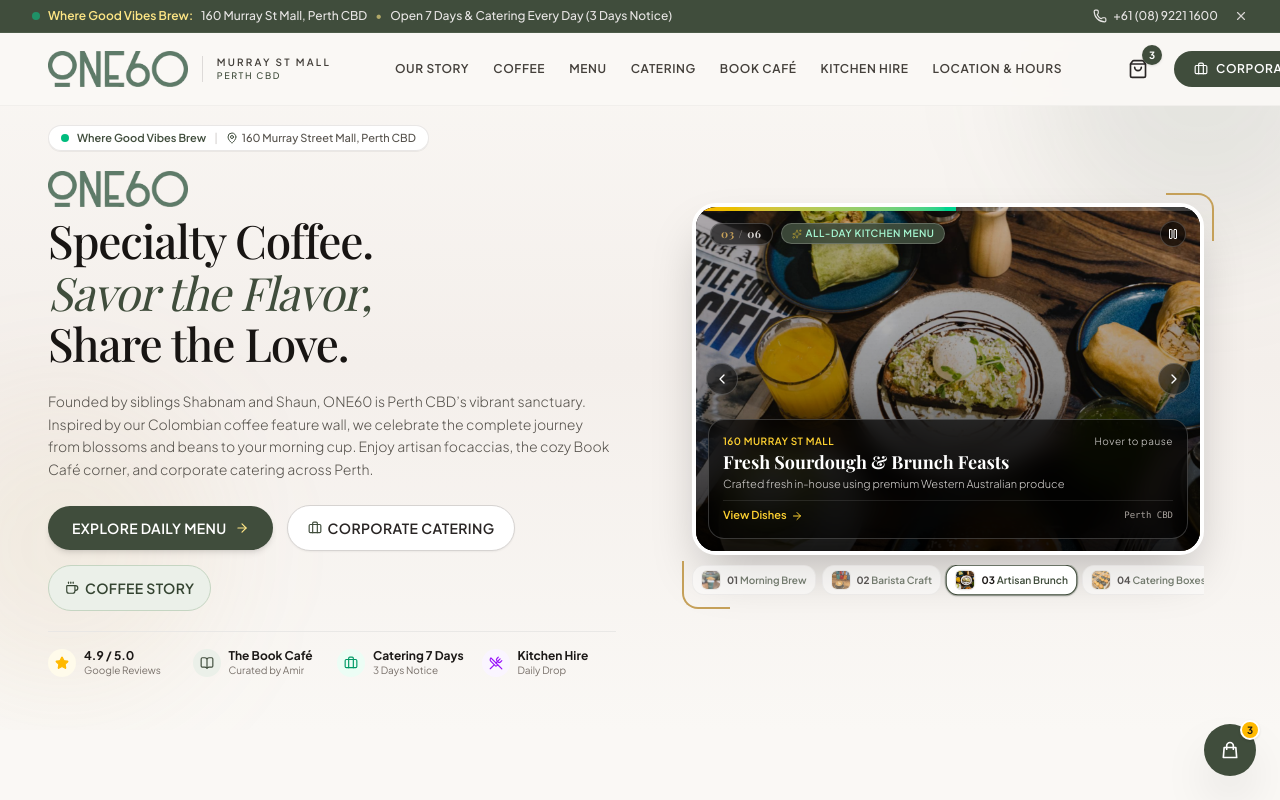
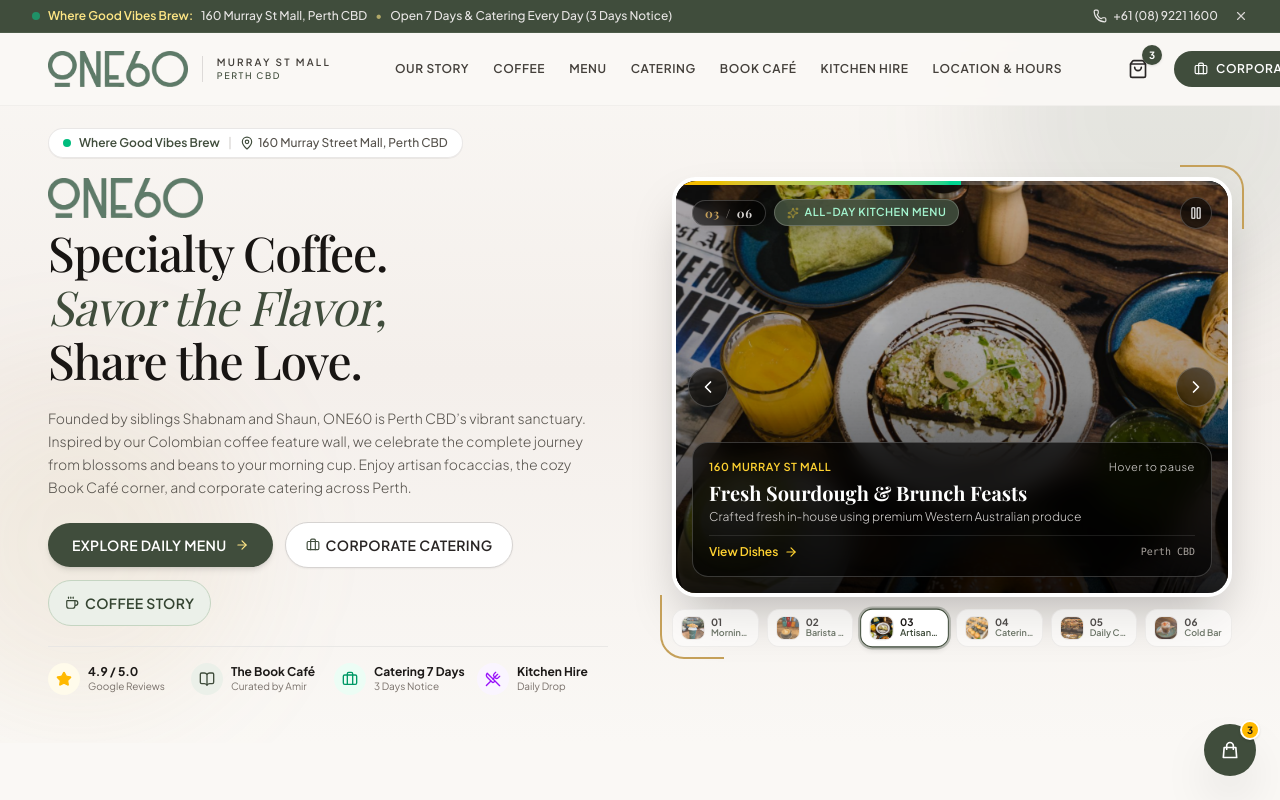
Before and after one commit to Rohit22o9/one-60, a React (Vite) app: page / in a window 1280 px wide. Shown: the top 800 px of the page. Built offline with nearby package versions, Linux system fonts and the light colour scheme; a web font is replaced by a local one.

Commit message:
Perfect Hero proportions: expand slideshow to aspect-4/3 to fill blank space, add 6-column full-width thumbnail grid, and align bottom baseline with trust badges

```diff
--- a/src/components/Hero.jsx
+++ b/src/components/Hero.jsx
@@ -126,20 +126,21 @@ export default function Hero({ onOpenCatering, onOpenKitchen }) {
   };
 
   return (
-    <section className="relative pt-24 pb-8 sm:pt-28 sm:pb-10 lg:pt-28 lg:pb-10 min-h-[calc(100vh-60px)] lg:min-h-[calc(100vh-70px)] flex flex-col justify-center overflow-hidden bg-gradient-to-b from-[#FAF8F5] via-[#F4EFEB] to-[#FAF8F5]">
+    <section className="relative pt-24 pb-8 sm:pt-28 sm:pb-10 lg:pt-32 lg:pb-12 min-h-[calc(100vh-60px)] flex flex-col justify-center overflow-hidden bg-gradient-to-b from-[#FAF8F5] via-[#F4EFEB] to-[#FAF8F5]">
 
       {/* Background Decorative Accents */}
-      <div className="absolute top-0 right-0 -mr-20 -mt-20 w-80 h-80 bg-[#404D3C]/10 rounded-full blur-3xl pointer-events-none" />
-      <div className="absolute bottom-10 left-0 -ml-20 w-72 h-72 bg-[#C5A059]/10 rounded-full blur-3xl pointer-events-none" />
+      <div className="absolute top-0 right-0 -mr-20 -mt-20 w-96 h-96 bg-[#404D3C]/10 rounded-full blur-3xl pointer-events-none" />
+      <div className="absolute bottom-10 left-0 -ml-20 w-80 h-80 bg-[#C5A059]/10 rounded-full blur-3xl pointer-events-none" />
 
       <div className="max-w-[1400px] w-full mx-auto px-4 sm:px-8 lg:px-12 relative z-10 my-auto">
-        <div className="grid grid-cols-1 lg:grid-cols-12 gap-8 lg:gap-12 items-center">
+        <div className="grid grid-cols-1 lg:grid-cols-12 gap-8 lg:gap-12 xl:gap-16 items-center">
 
-          {/* Left Column: Editorial Headline & Actions (Compact fit above fold) */}
-          <div className="lg:col-span-6 space-y-4 sm:space-y-5">
+          {/* Left Column: Editorial Headline & Actions */}
+          <div className="lg:col-span-6 space-y-4 sm:space-y-5 flex flex-col justify-between">
 
             {/* Location Pill & Operating Status */}
-            <div className="inline-flex items-center gap-2 px-3 py-1 rounded-full bg-white/95 border border-stone-200/90 shadow-2xs text-[11px] font-medium text-stone-700 backdrop-blur-xs">
+            <div>
+              <div className="inline-flex items-center gap-2 px-3.5 py-1.5 rounded-full bg-white/95 border border-stone-200/90 shadow-2xs text-[11px] sm:text-xs font-medium text-stone-700 backdrop-blur-xs">
                 <span className="flex h-2 w-2 relative">
                   <span className="animate-ping absolute inline-flex h-full w-full rounded-full bg-emerald-400 opacity-75"></span>
                   <span className="relative inline-flex rounded-full h-2 w-2 bg-emerald-500"></span>
@@ -147,20 +148,21 @@ export default function Hero({ onOpenCatering, onOpenKitchen }) {
                 <span className="font-semibold text-[#404D3C]">Where Good Vibes Brew</span>
                 <span className="text-stone-300">|</span>
                 <span className="flex items-center gap-1 text-stone-600">
-                <MapPin className="w-3 h-3 text-[#404D3C]" />
+                  <MapPin className="w-3.5 h-3.5 text-[#404D3C]" />
                   160 Murray Street Mall, Perth CBD
                 </span>
+              </div>
             </div>
 
             {/* Main Headline with Official Brand */}
             <div>
-              <div className="mb-1.5">
+              <div className="mb-2">
                 <Logo
                   variant="dark"
-                  className="h-8 sm:h-9 w-auto mb-2"
+                  className="h-9 sm:h-10 w-auto mb-2"
                 />
               </div>
-              <h1 className="font-serif text-3xl sm:text-4xl lg:text-[42px] xl:text-[46px] font-medium tracking-tight text-[#181513] leading-[1.12]">
+              <h1 className="font-serif text-3xl sm:text-4xl lg:text-[44px] xl:text-[48px] font-medium tracking-tight text-[#181513] leading-[1.12]">
                 Specialty Coffee. <br />
                 <span className="italic font-normal text-[#404D3C]">Savor the Flavor,</span> <br />
                 Share the Love.
@@ -172,11 +174,11 @@ export default function Hero({ onOpenCatering, onOpenKitchen }) {
               Founded by siblings Shabnam and Shaun, ONE60 is Perth CBD’s vibrant sanctuary. Inspired by our Colombian coffee feature wall, we celebrate the complete journey from blossoms and beans to your morning cup. Enjoy artisan focaccias, the cozy Book Café corner, and corporate catering across Perth.
             </p>
 
-            {/* Action Buttons */}
-            <div className="pt-1 flex flex-wrap items-center gap-2.5 sm:gap-3.5">
+            {/* Action Buttons: Clean 3-button layout */}
+            <div className="pt-1 flex flex-wrap items-center gap-2.5 sm:gap-3">
               <a
                 href="#menu"
-                className="inline-flex items-center gap-2 px-5 py-2.5 sm:px-6 sm:py-3 rounded-full bg-[#404D3C] text-white text-xs sm:text-sm font-semibold tracking-wide uppercase hover:bg-[#2f392c] shadow-md hover:shadow-xl transition-all duration-300"
+                className="inline-flex items-center gap-2 px-5 py-2.5 sm:px-6 sm:py-3 rounded-full bg-[#404D3C] text-white text-xs sm:text-sm font-semibold tracking-wide uppercase hover:bg-[#2f392c] shadow-md hover:shadow-xl transition-all duration-300 whitespace-nowrap"
               >
                 <span>Explore Daily Menu</span>
                 <ArrowRight className="w-3.5 h-3.5 text-amber-200" />
@@ -184,7 +186,7 @@ export default function Hero({ onOpenCatering, onOpenKitchen }) {
 
               <button
                 onClick={onOpenCatering}
-                className="inline-flex items-center gap-1.5 px-4 py-2.5 sm:px-5 sm:py-3 rounded-full bg-white border border-stone-300 text-stone-800 text-xs sm:text-sm font-semibold tracking-wide uppercase hover:bg-stone-50 hover:border-stone-400 shadow-xs transition-all duration-300 cursor-pointer"
+                className="inline-flex items-center gap-1.5 px-4 py-2.5 sm:px-5 sm:py-3 rounded-full bg-white border border-stone-300 text-stone-800 text-xs sm:text-sm font-semibold tracking-wide uppercase hover:bg-stone-50 hover:border-stone-400 shadow-xs transition-all duration-300 cursor-pointer whitespace-nowrap"
               >
                 <Briefcase className="w-3.5 h-3.5 text-[#404D3C]" />
                 <span>Corporate Catering</span>
@@ -192,18 +194,18 @@ export default function Hero({ onOpenCatering, onOpenKitchen }) {
 
               <a
                 href="#coffee"
-                className="hidden sm:inline-flex items-center gap-1.5 px-4 py-2.5 sm:px-4 sm:py-3 rounded-full bg-[#EBF0E9] border border-[#C5D5C2] text-[#344431] text-xs sm:text-sm font-semibold tracking-wide uppercase hover:bg-[#dfe8dc] transition-all duration-300"
+                className="inline-flex items-center gap-1.5 px-4 py-2.5 sm:px-4 sm:py-3 rounded-full bg-[#EBF0E9] border border-[#C5D5C2] text-[#344431] text-xs sm:text-sm font-semibold tracking-wide uppercase hover:bg-[#dfe8dc] transition-all duration-300 whitespace-nowrap"
               >
                 <Coffee className="w-3.5 h-3.5" />
                 <span>Coffee Story</span>
               </a>
             </div>
 
-            {/* Highlight Badges / Quick Trust Factors (Compact) */}
-            <div className="pt-4 border-t border-stone-200/80 grid grid-cols-2 sm:grid-cols-4 gap-2.5 text-stone-700">
+            {/* Highlight Badges / Quick Trust Factors (Aligned with right column bottom) */}
+            <div className="pt-4 border-t border-stone-200/80 grid grid-cols-2 sm:grid-cols-4 gap-3 text-stone-700">
               <div className="flex items-center gap-2">
-                <div className="w-7 h-7 rounded-full bg-amber-50 flex items-center justify-center text-amber-700 shrink-0">
-                  <Star className="w-3.5 h-3.5 fill-amber-400 text-amber-400" />
+                <div className="w-8 h-8 rounded-full bg-amber-50 flex items-center justify-center text-amber-700 shrink-0">
+                  <Star className="w-4 h-4 fill-amber-400 text-amber-400" />
                 </div>
                 <div>
                   <div className="text-xs font-bold text-stone-900 leading-tight">4.9 / 5.0</div>
@@ -212,8 +214,8 @@ export default function Hero({ onOpenCatering, onOpenKitchen }) {
               </div>
 
               <div className="flex items-center gap-2">
-                <div className="w-7 h-7 rounded-full bg-[#EBF0E9] flex items-center justify-center text-[#404D3C] shrink-0">
-                  <BookOpen className="w-3.5 h-3.5 text-[#404D3C]" />
+                <div className="w-8 h-8 rounded-full bg-[#EBF0E9] flex items-center justify-center text-[#404D3C] shrink-0">
+                  <BookOpen className="w-4 h-4 text-[#404D3C]" />
                 </div>
                 <div>
                   <div className="text-xs font-bold text-stone-900 leading-tight">The Book Café</div>
@@ -222,8 +224,8 @@ export default function Hero({ onOpenCatering, onOpenKitchen }) {
               </div>
 
               <div className="flex items-center gap-2">
-                <div className="w-7 h-7 rounded-full bg-emerald-50 flex items-center justify-center text-emerald-700 shrink-0">
-                  <Briefcase className="w-3.5 h-3.5 text-emerald-600" />
+                <div className="w-8 h-8 rounded-full bg-emerald-50 flex items-center justify-center text-emerald-700 shrink-0">
+                  <Briefcase className="w-4 h-4 text-emerald-600" />
                 </div>
                 <div>
                   <div className="text-xs font-bold text-stone-900 leading-tight">Catering 7 Days</div>
@@ -235,8 +237,8 @@ export default function Hero({ onOpenCatering, onOpenKitchen }) {
                 onClick={onOpenKitchen}
                 className="flex items-center gap-2 cursor-pointer group"
               >
-                <div className="w-7 h-7 rounded-full bg-purple-50 group-hover:bg-purple-100 flex items-center justify-center text-purple-700 shrink-0 transition-colors">
-                  <UtensilsCrossed className="w-3.5 h-3.5 text-purple-600" />
+                <div className="w-8 h-8 rounded-full bg-purple-50 group-hover:bg-purple-100 flex items-center justify-center text-purple-700 shrink-0 transition-colors">
+                  <UtensilsCrossed className="w-4 h-4 text-purple-600" />
                 </div>
                 <div>
                   <div className="text-xs font-bold text-stone-900 group-hover:text-purple-700 transition-colors leading-tight">Kitchen Hire</div>
@@ -247,17 +249,17 @@ export default function Hero({ onOpenCatering, onOpenKitchen }) {
 
           </div>
 
-          {/* Right Column: COMPACT FIT SLIDESHOW (Fits 100% on 1st screen) */}
+          {/* Right Column: FULL-HEIGHT BALANCED SLIDESHOW (Properly fills vertical & horizontal space) */}
           <div className="lg:col-span-6 relative">
-            <div className="relative mx-auto max-w-md lg:max-w-lg">
+            <div className="relative w-full">
 
               {/* Decorative Corner Accents */}
-              <div className="absolute -top-2.5 -right-2.5 w-12 h-12 border-t-2 border-r-2 border-[#C5A059] rounded-tr-2xl pointer-events-none z-20" />
-              <div className="absolute -bottom-2.5 -left-2.5 w-12 h-12 border-b-2 border-l-2 border-[#C5A059] rounded-bl-2xl pointer-events-none z-20" />
+              <div className="absolute -top-3 -right-3 w-16 h-16 border-t-2 border-r-2 border-[#C5A059] rounded-tr-3xl pointer-events-none z-20" />
+              <div className="absolute -bottom-3 -left-3 w-16 h-16 border-b-2 border-l-2 border-[#C5A059] rounded-bl-3xl pointer-events-none z-20" />
 
-              {/* Main Showcase Viewport: Compact aspect-[16/11] with max-height constraint */}
+              {/* Main Showcase Viewport: aspect-[4/3] with generous height matching the left column */}
               <div
-                className="relative rounded-3xl overflow-hidden shadow-2xl border-4 border-white aspect-[16/11] max-h-[380px] sm:max-h-[410px] lg:max-h-[430px] w-full bg-stone-950 group"
+                className="relative rounded-3xl overflow-hidden shadow-2xl border-4 border-white aspect-[4/3] max-h-[440px] sm:max-h-[470px] lg:max-h-[490px] w-full bg-stone-950 group"
                 onMouseEnter={() => setIsPlaying(false)}
                 onMouseLeave={() => setIsPlaying(true)}
               >
@@ -294,16 +296,16 @@ export default function Hero({ onOpenCatering, onOpenKitchen }) {
                 </div>
 
                 {/* Glass Header Bar: Counter, Tag & Play/Pause */}
-                <div className="absolute top-3.5 inset-x-3.5 z-30 flex items-center justify-between pointer-events-auto">
+                <div className="absolute top-4 inset-x-4 z-30 flex items-center justify-between pointer-events-auto">
                   <div className="flex items-center gap-2">
-                    <span className="px-2.5 py-0.5 rounded-full bg-black/60 backdrop-blur-md text-white text-[11px] font-serif font-bold tracking-wider border border-white/20 flex items-center gap-1 shadow-md">
+                    <span className="px-3 py-1 rounded-full bg-black/60 backdrop-blur-md text-white text-xs font-serif font-bold tracking-wider border border-white/20 flex items-center gap-1.5 shadow-lg">
                       <span className="text-[#C5A059]">0{currentSlide + 1}</span>
                       <span className="text-stone-400">/</span>
                       <span className="text-stone-300">0{slides.length}</span>
                     </span>
 
-                    <span className="inline-flex px-2.5 py-0.5 rounded-full bg-[#404D3C]/90 backdrop-blur-md text-emerald-200 text-[10px] font-semibold uppercase tracking-wider border border-white/20 items-center gap-1 shadow-md">
-                      <Sparkles className="w-2.5 h-2.5 text-amber-300 animate-pulse" />
+                    <span className="inline-flex px-3 py-1 rounded-full bg-[#404D3C]/90 backdrop-blur-md text-emerald-200 text-[11px] font-semibold uppercase tracking-wider border border-white/20 items-center gap-1.5 shadow-lg">
+                      <Sparkles className="w-3 h-3 text-amber-300 animate-pulse" />
                       <span>{slides[currentSlide].tag}</span>
                     </span>
                   </div>
@@ -311,11 +313,11 @@ export default function Hero({ onOpenCatering, onOpenKitchen }) {
                   <button
                     type="button"
                     onClick={togglePlayPause}
-                    className="p-1.5 rounded-full bg-black/60 hover:bg-black/80 backdrop-blur-md text-white border border-white/20 shadow-md transition-transform hover:scale-110 cursor-pointer"
+                    className="p-2 rounded-full bg-black/60 hover:bg-black/80 backdrop-blur-md text-white border border-white/20 shadow-lg transition-transform hover:scale-110 cursor-pointer"
                     title={isPlaying ? "Pause Slideshow" : "Resume Slideshow"}
                     aria-label={isPlaying ? "Pause Slideshow" : "Resume Slideshow"}
                   >
-                    {isPlaying ? <Pause className="w-3 h-3" /> : <Play className="w-3 h-3 fill-current" />}
+                    {isPlaying ? <Pause className="w-3.5 h-3.5" /> : <Play className="w-3.5 h-3.5 fill-current" />}
                   </button>
                 </div>
 
@@ -323,47 +325,47 @@ export default function Hero({ onOpenCatering, onOpenKitchen }) {
                 <button
                   type="button"
                   onClick={handlePrev}
-                  className="absolute left-2.5 top-1/2 -translate-y-1/2 z-30 w-8 h-8 rounded-full bg-black/50 hover:bg-[#404D3C] backdrop-blur-md text-white flex items-center justify-center transition-all border border-white/20 cursor-pointer hover:scale-110 shadow-lg"
+                  className="absolute left-3 top-1/2 -translate-y-1/2 z-30 w-10 h-10 rounded-full bg-black/50 hover:bg-[#404D3C] backdrop-blur-md text-white flex items-center justify-center transition-all border border-white/20 cursor-pointer hover:scale-110 shadow-xl"
                   aria-label="Previous Slide"
                 >
-                  <ChevronLeft className="w-4 h-4" />
+                  <ChevronLeft className="w-5 h-5" />
                 </button>
 
                 <button
                   type="button"
                   onClick={handleNext}
-                  className="absolute right-2.5 top-1/2 -translate-y-1/2 z-30 w-8 h-8 rounded-full bg-black/50 hover:bg-[#404D3C] backdrop-blur-md text-white flex items-center justify-center transition-all border border-white/20 cursor-pointer hover:scale-110 shadow-lg"
+                  className="absolute right-3 top-1/2 -translate-y-1/2 z-30 w-10 h-10 rounded-full bg-black/50 hover:bg-[#404D3C] backdrop-blur-md text-white flex items-center justify-center transition-all border border-white/20 cursor-pointer hover:scale-110 shadow-xl"
                   aria-label="Next Slide"
                 >
-                  <ChevronRight className="w-4 h-4" />
+                  <ChevronRight className="w-5 h-5" />
                 </button>
 
-                {/* Compact Glass Caption Overlay (Bottom) */}
-                <div className="absolute bottom-3 inset-x-3 z-30 pointer-events-auto">
-                  <div className="p-3 sm:p-3.5 rounded-2xl bg-black/65 backdrop-blur-md border border-white/20 shadow-xl text-white">
-                    <div className="flex items-center justify-between text-[10px] uppercase tracking-wider text-amber-300 mb-0.5 font-semibold">
+                {/* Dynamic Glass Caption Overlay (Bottom) */}
+                <div className="absolute bottom-4 inset-x-4 z-30 pointer-events-auto">
+                  <div className="p-4 rounded-2xl bg-black/65 backdrop-blur-md border border-white/20 shadow-xl text-white">
+                    <div className="flex items-center justify-between text-[11px] uppercase tracking-wider text-amber-300 mb-1 font-semibold">
                       <span>160 Murray St Mall</span>
-                      <span className="text-stone-300 normal-case font-light text-[10px]">Hover to pause</span>
+                      <span className="text-stone-300 normal-case font-light text-[11px]">Hover to pause</span>
                     </div>
 
-                    <h3 className="font-serif text-base sm:text-lg font-bold leading-tight text-white mb-0.5">
+                    <h3 className="font-serif text-lg sm:text-xl font-bold leading-tight text-white mb-1">
                       {slides[currentSlide].title}
                     </h3>
 
-                    <p className="text-[11px] text-stone-300 font-light line-clamp-1 mb-2">
+                    <p className="text-xs text-stone-300 font-light line-clamp-1 mb-2.5">
                       {slides[currentSlide].desc}
                     </p>
 
-                    <div className="flex items-center justify-between pt-1.5 border-t border-white/10">
+                    <div className="flex items-center justify-between pt-2 border-t border-white/10">
                       <a
                         href={slides[currentSlide].ctaHref}
-                        className="inline-flex items-center gap-1 text-[11px] font-semibold text-amber-300 hover:text-white transition-colors group/link"
+                        className="inline-flex items-center gap-1.5 text-xs font-semibold text-amber-300 hover:text-white transition-colors group/link"
                       >
                         <span>{slides[currentSlide].ctaText}</span>
-                        <ArrowRight className="w-3 h-3 transform group-hover/link:translate-x-1 transition-transform" />
+                        <ArrowRight className="w-3.5 h-3.5 transform group-hover/link:translate-x-1 transition-transform" />
                       </a>
 
-                      <span className="text-[9px] text-stone-400 font-mono">
+                      <span className="text-[10px] text-stone-400 font-mono">
                         Perth CBD
                       </span>
                     </div>
@@ -372,31 +374,36 @@ export default function Hero({ onOpenCatering, onOpenKitchen }) {
 
               </div>
 
-              {/* Compact Thumbnail Navigation Strip */}
-              <div className="mt-2.5">
-                <div className="flex items-center justify-between gap-1.5 overflow-x-auto pb-1 scrollbar-none">
+              {/* Complete 6-Column Thumbnail Navigation Grid (Never cut off, fills width) */}
+              <div className="mt-3">
+                <div className="grid grid-cols-6 gap-2">
                   {slides.map((slide, idx) => (
                     <button
                       key={idx}
                       type="button"
                       onClick={() => handleSelectSlide(idx)}
-                      className={`flex items-center gap-1.5 px-2 py-1 rounded-xl border transition-all shrink-0 cursor-pointer text-left ${
+                      className={`flex flex-col sm:flex-row items-center gap-1.5 p-1.5 sm:px-2 sm:py-1.5 rounded-xl border transition-all cursor-pointer text-left ${
                         idx === currentSlide
-                          ? 'bg-white border-[#404D3C] shadow-sm ring-1 ring-[#404D3C]/30 scale-102'
-                          : 'bg-white/70 border-stone-200/80 hover:bg-white hover:border-stone-300 opacity-70 hover:opacity-100'
+                          ? 'bg-white border-[#404D3C] shadow-md ring-2 ring-[#404D3C]/30 scale-102'
+                          : 'bg-white/70 border-stone-200/80 hover:bg-white hover:border-stone-300 opacity-75 hover:opacity-100'
                       }`}
                       aria-label={`Jump to slide ${idx + 1}: ${slide.pillName}`}
                     >
-                      <div className="w-5 h-5 rounded-md overflow-hidden shrink-0 border border-stone-200 bg-stone-100">
+                      <div className="w-6 h-6 rounded-lg overflow-hidden shrink-0 border border-stone-200 bg-stone-100">
                         <img
                           src={slide.image}
                           alt={slide.pillName}
                           className="w-full h-full object-cover"
                         />
                       </div>
-                      <span className="text-[10px] font-bold text-stone-900 leading-none whitespace-nowrap">
-                        0{idx + 1} <span className="hidden sm:inline font-semibold text-[#404D3C]">{slide.pillName}</span>
-                      </span>
+                      <div className="overflow-hidden">
+                        <div className="text-[10px] font-bold text-stone-900 leading-none">
+                          0{idx + 1}
+                        </div>
+                        <div className="hidden md:block text-[9px] text-[#404D3C] font-semibold leading-tight truncate">
+                          {slide.pillName}
+                        </div>
+                      </div>
                     </button>
                   ))}
                 </div>
```
Lines whose indentation alone changed are shown as unchanged.
